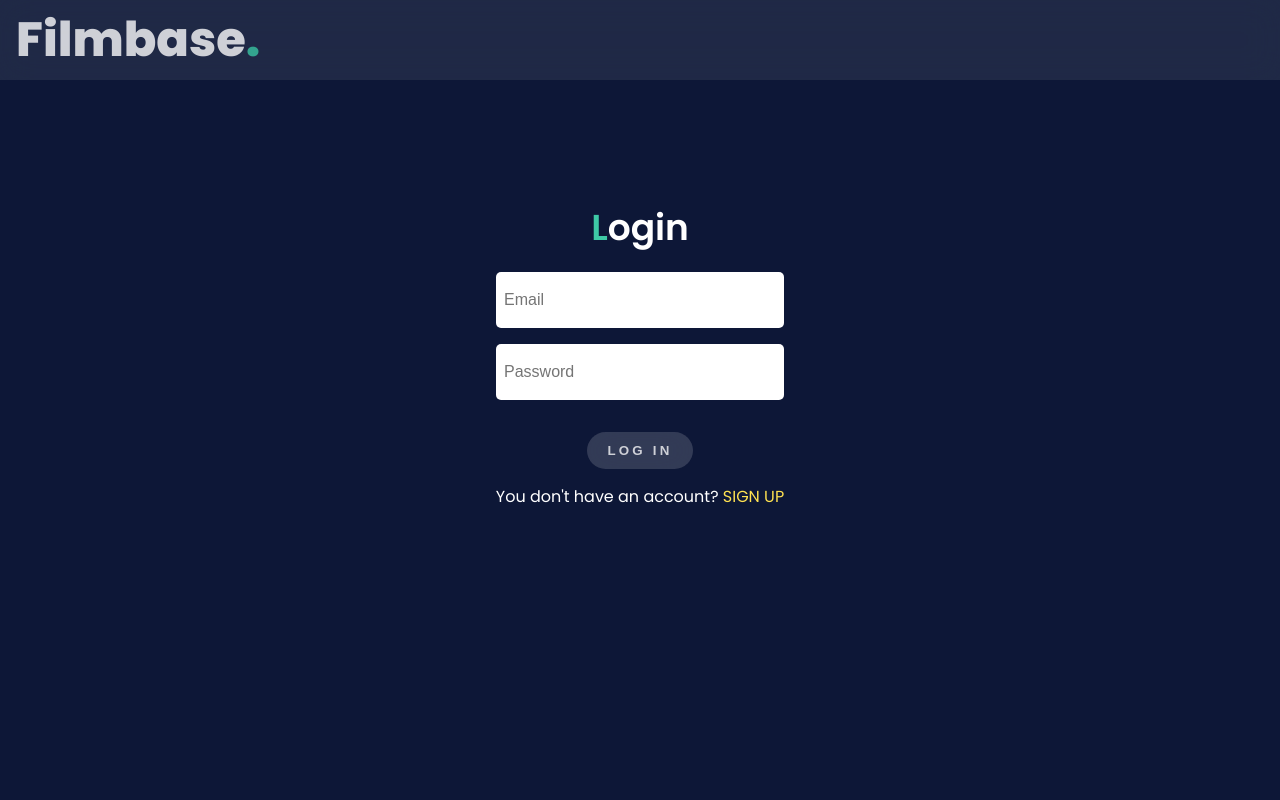
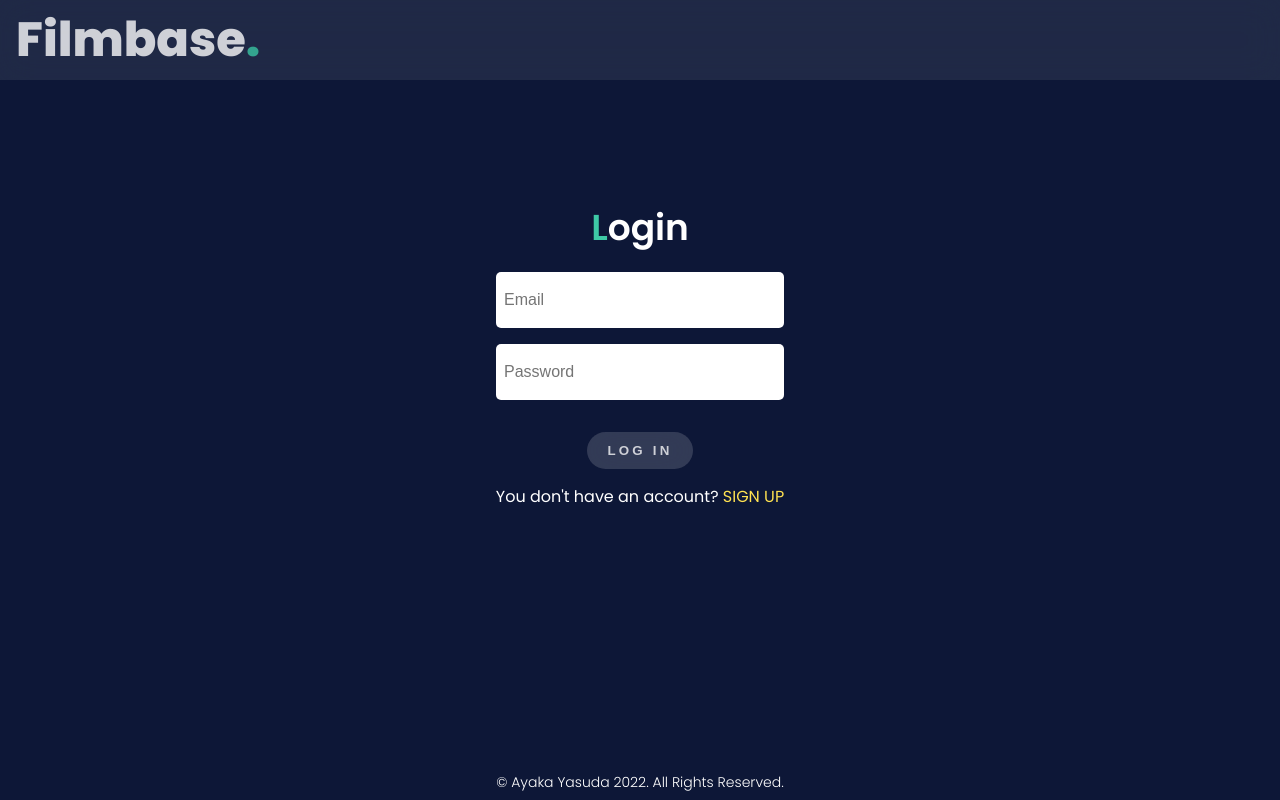
Before and after one commit to AyakaYasuda/FilmBase, a React (Create React App) app: page /auth in a window 1280 px wide. Built offline with nearby package versions, Linux system fonts and the light colour scheme; no server answers.

Commit message:
added Footer

```diff
--- a/src/App.js
+++ b/src/App.js
@@ -13,6 +13,7 @@ import EditReview from './pages/EditReview';
 import UsersReviews from './pages/UsersReviews';
 import UsersLikes from './pages/UsersLikes';
 import Header from './components/UI/Header';
+import Footer from './components/UI/Footer';
 
 const App = () => {
   const dispatch = useDispatch();
@@ -145,6 +146,7 @@ const App = () => {
           <Route path="*" element={<Navigate to={'/auth'} />} />
         </Routes>
       </main>
+      <Footer />
     </BrowserRouter>
   );
 };
--- /dev/null
+++ b/src/components/UI/Footer.jsx
@@ -0,0 +1,13 @@
+import React from 'react';
+
+import classes from './Footer.module.scss';
+
+const Footer = () => {
+  return (
+    <small className={classes.footer}>
+      &copy; Ayaka Yasuda 2022. All Rights Reserved.
+    </small>
+  );
+};
+
+export default Footer;
--- /dev/null
+++ b/src/components/UI/Footer.module.scss
@@ -0,0 +1,10 @@
+@import '../../mixin.scss';
+
+.footer {
+  width: 100%;
+  margin: 0 auto;
+  padding: 0.5rem;
+  text-align: center;
+  position: fixed;
+  bottom: 0;
+}
--- a/src/mixin.scss
+++ b/src/mixin.scss
@@ -85,6 +85,7 @@ $base-color: #ffffff;
 
 @mixin section-container {
   margin: 0 auto;
+  margin-bottom: 1rem;
   max-width: 300px;
   width: calc(100% - 2rem);
   padding: 2rem 0.5rem;
@@ -105,6 +106,7 @@ $base-color: #ffffff;
 @mixin section-container-wide {
   margin: 0 auto;
   max-width: 95vw;
+  margin-bottom: 1rem;
   width: calc(100% - 2rem);
   padding: 2rem 0.5rem;
   height: auto;
```
